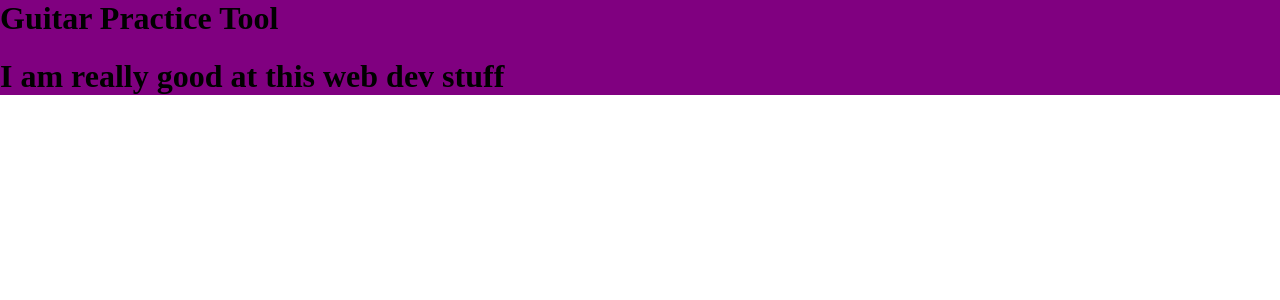
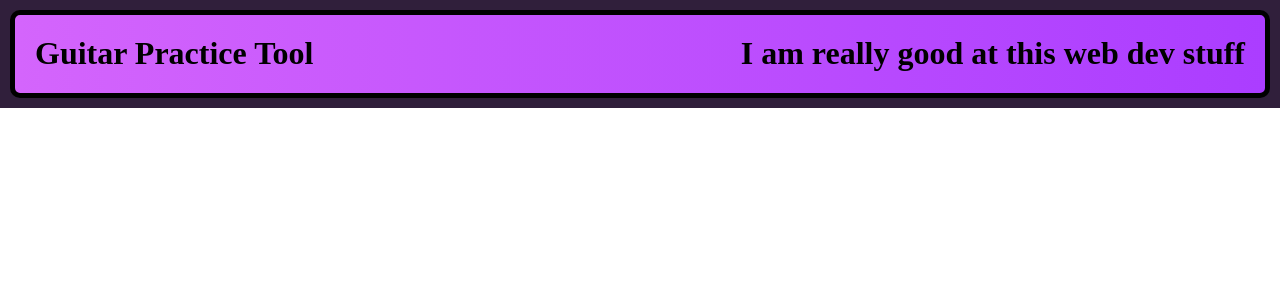
Before and after one commit to maxtrap/guitar-practice-tool, a React (Vite) app: page / in a window 1280 px wide. Shown: the top 300 px of the page. Built offline with nearby package versions, Linux system fonts and the light colour scheme.

Commit message:
Make a stylish header

```diff
--- a/src/components/Header.jsx
+++ b/src/components/Header.jsx
@@ -1,16 +1,37 @@
+const darkGrey = 'rgba(36,17,47,0.94)'
+
 const Header = () => {
     const headerStyle = {
         width: '100%',
-        backgroundColor: 'purple',
+        backgroundColor: darkGrey, //or #3d4147,
+        padding: 10,
+        boxSizing: 'border-box'
+        // overflow: 'hidden'
+    }
+
+    const insideHeaderStyle = {
+        // margin: 10,
+
+        display: 'flex',
+        flexDirection: 'row',
+        justifyContent: 'space-between',
+        background: 'linear-gradient(to right, #d465fc, #ab3dff)',
+
+        borderWidth: '5px',
+        borderColor: 'black',
+        borderStyle: 'solid',
+        borderRadius: '10px'
     }
 
     const textStyle = {
-        marginTop: 0
+        marginTop: 20,
     }
 
     return <header style={headerStyle}>
-        <h1 style={textStyle}>Guitar Practice Tool</h1>
-        <h1>I am really good at this web dev stuff</h1>
+        <div style={insideHeaderStyle}>
+            <h1 style={ {...textStyle, marginLeft: '20px'} }>Guitar Practice Tool</h1>
+            <h1 style={ {...textStyle, marginRight: '20px'} }>I am really good at this web dev stuff</h1>
+        </div>
     </header>
 }
 
```
